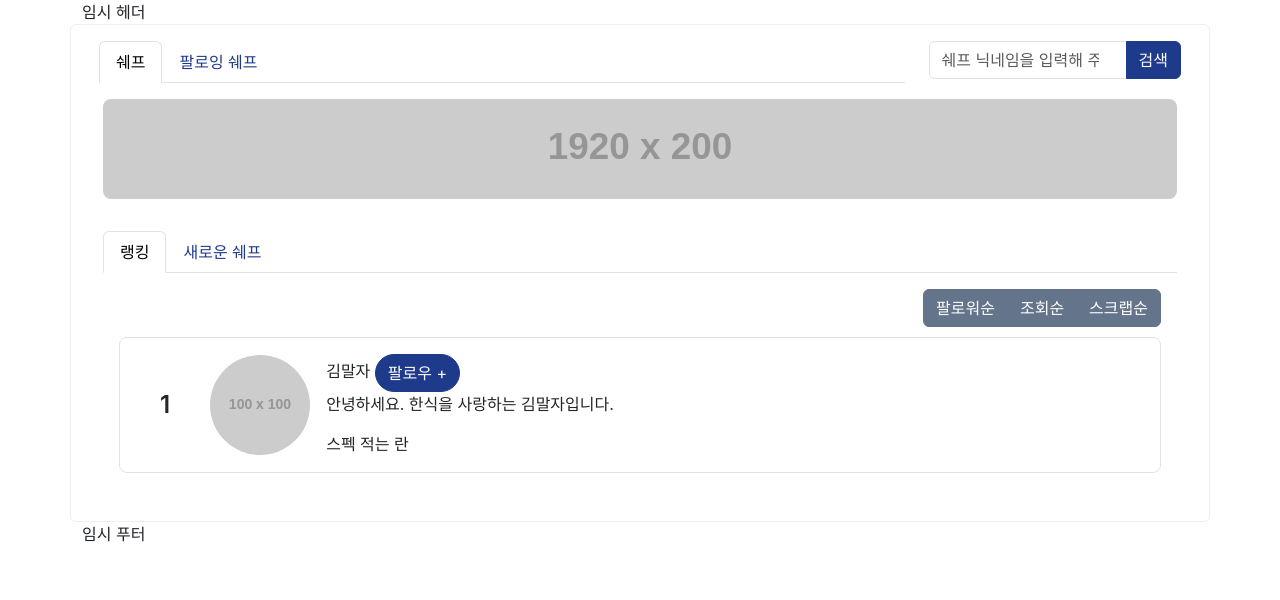
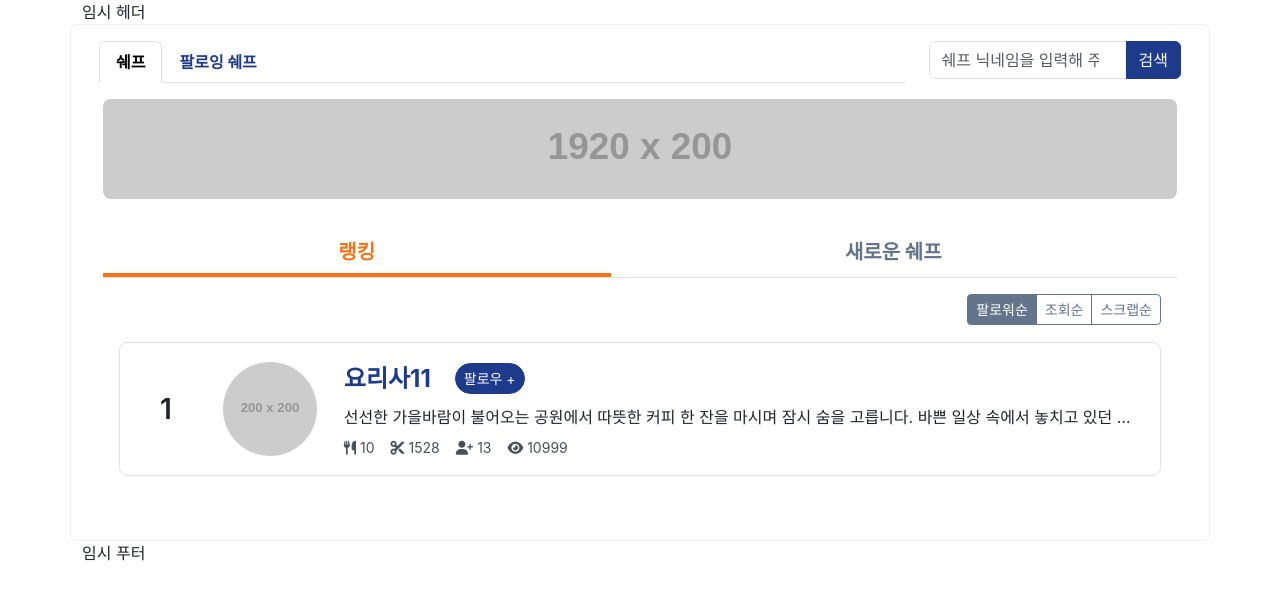
Before and after one commit to mugunZzang/HansikmatZIP, a Java web app: page /chef/chef_list in a window 1280 px wide. Shown: the top 600 px of the page. Run offline with Spring Boot 4, a stand-in JSP engine, Linux system fonts and the light colour scheme; grey boxes labelled with a size stand in for pictures from a placeholder-image service; some of the project's set-up classes (security, data sources, template engines, error pages and the like) are left out, and stand-ins take their place; some libraries are stand-ins or nearby versions; some web fonts are replaced.

Commit message:
육무군 / 261124 커밋

```diff
--- a/finalProject/src/main/java/com/spring/app/security/yukmg/controller/MemberController.java
+++ b/finalProject/src/main/java/com/spring/app/security/yukmg/controller/UserController.java
@@ -12,7 +12,7 @@ import lombok.RequiredArgsConstructor;
 @Controller
 @RequiredArgsConstructor
 @RequestMapping(value = "/security/")
-public class MemberController {
+public class UserController {
 
 	// 누구나 접근 가능한 URL
     // 조건이 없으므로, 로그인을 하지 않은 상태이거나 또는 로그인을 성공한 상태 모두 메뉴가 보여지는 것이다
--- /dev/null
+++ b/finalProject/src/main/java/com/spring/app/security/yukmg/model/UserDAO.java
@@ -0,0 +1,5 @@
+package com.spring.app.security.yukmg.model;
+
+public interface UserDAO {
+
+}
--- /dev/null
+++ b/finalProject/src/main/java/com/spring/app/security/yukmg/model/UserDAO_imple.java
@@ -0,0 +1,5 @@
+package com.spring.app.security.yukmg.model;
+
+public class UserDAO_imple implements UserDAO {
+
+}
--- a/finalProject/src/main/resources/templates/chef/yukmg/chef_list.html
+++ b/finalProject/src/main/resources/templates/chef/yukmg/chef_list.html
@@ -16,6 +16,17 @@
 	<link rel="stylesheet" href="">
 
 	<style type="text/css">
+
+		*{
+			margin:0;
+			padding:0;
+		}
+
+		a {
+			text-decoration:none;
+
+		}
+
 		.chef-wrap {
 			background-color: #ffffff;
 			border:1px solid #efefef;
@@ -34,6 +45,33 @@
 			width:100%;
 		}
 
+		/* 쉐프 하위 탭 메뉴 */
+		.chef-tab-second button{
+			color:var(--bs-secondary);
+			border:none;
+			border-bottom:4px solid transparent;
+			transition: border-color .4s ease-out,
+						color .4s ease-out;
+			border-radius:unset;
+		}
+
+		.chef-tab-second button:hover {
+			color:var(--bs-success);
+			border-bottom-color:var(--bs-success);
+		}
+
+		.chef-tab-second button.active{
+			color:var(--bs-success);
+			border-bottom-color:var(--bs-success);
+		}
+
+
+		/* 랭킹 리스트 */
+		.ranking-wrap {
+			border-top:1px solid var(--bs-gray-300);
+		}
+
+
 		ul.ranking-list {
 			list-style:none;
 			margin:0;
@@ -45,8 +83,60 @@
 
 		}
 
-		.profile-photo {
+		ul.ranking-list li {
+			transition:background-color .4s ease-out;
+		}
+
+		ul.ranking-list li:hover {
+			background-color: #F8F9FA;
+		}
+
+		.profile-zone {
 			border-radius:50%;
+			overflow:hidden;
+			width: 100px;
+			height:100px;
+			border:3px solid transparent;
+			position:relative;
+			transition: border-color .4s ease-out;
+			flex-shrink: 0;
+		}
+
+		.profile-zone:hover {
+			border-color: #1E3A8A;
+		}
+
+		.profile-zone .profile-photo {
+			 width: 100%;
+			 height: 100%;
+			 object-fit: cover;
+			 transition: transform .4s ease-out;
+		}
+
+		.profile-zone:hover .profile-photo {
+			transform: scale(1.1);
+		}
+
+		.chef-name:hover {
+			text-decoration:underline;
+		}
+
+		.intro-zone p {
+			max-width:800px;
+			overflow:hidden;
+			white-space:nowrap;
+			text-overflow:ellipsis;
+		}
+
+		.stat-zone ul {
+			list-style:none;
+			margin:0;
+			padding:0;
+		}
+
+		.stat-zone ul li {
+			color:var(--bs-gray-700);
+			font-size:14px;
 		}
 	</style>
 
@@ -66,7 +156,7 @@
   	<div class="tit-wrap container-fluid row m-auto px-0">
   		<!--/* 탭 버튼 */-->
   		<div class="nav-wrap col-12 col-lg-9">
-  			<ul class="nav nav-tabs" id="chefTop" role="tablist">
+  			<ul class="nav nav-tabs fw-bold" id="chefTop" role="tablist">
 			  <li class="nav-item" role="presentation">
 			    <button class="nav-link active" id="chef" data-bs-toggle="tab" data-bs-target="#chef-pane" type="button" role="tab" aria-controls="chef-pane" aria-selected="true">쉐프</button>
 			  </li>
@@ -99,50 +189,68 @@
 
 		<!--/* 쉐프 영역 */-->
 		<div class="tab-pane fade show active p-3" id="chef-pane" role="tabpanel" aria-labelledby="chef-tab" tabindex="0">
-			<ul class="nav nav-tabs" id="chefTab" role="tablist">
-			  <li class="nav-item" role="presentation">
-			    <button class="nav-link active" id="ranking" data-bs-toggle="tab" data-bs-target="#ranking-pane" type="button" role="tab" aria-controls="ranking-pane" aria-selected="true">랭킹</button>
-			  </li>
-			  <li class="nav-item" role="presentation">
-			    <button class="nav-link" id="new-chef" data-bs-toggle="tab" data-bs-target="#new-chef-pane" type="button" role="tab" aria-controls="new-chef-pane" aria-selected="false">새로운 쉐프</button>
-			  </li>
-			</ul>
 
-			<div class="tab-content" id="chefTabContent">
-				<div class="tab-pane fade show active p-3 clearfix pt-6" id="ranking-pane" role="tabpanel" aria-labelledby="ranking-tab" tabindex="0">
+			<div class="btn-group w-100 chef-tab-second" role="group" aria-label="쉐프 탭메뉴">
+			  <button type="button" class="btn fs-5 fw-bold active">랭킹</button>
+			  <button type="button" class="btn fs-5 fw-bold">새로운 쉐프</button>
+			</div>
+
+			<div class="ranking-wrap p-3">
 				<div class="btn-group float-end" role="group" aria-label="정렬 버튼">
-					  <button type="button" class="btn btn-secondary">팔로워순</button>
-					  <button type="button" class="btn btn-secondary">조회순</button>
-					  <button type="button" class="btn btn-secondary">스크랩순</button>
+				  <button type="button" class="btn btn-sm btn-outline-secondary active">팔로워순</button>
+				  <button type="button" class="btn btn-sm btn-outline-secondary">조회순</button>
+				  <button type="button" class="btn btn-sm btn-outline-secondary">스크랩순</button>
 				</div>
 
 				<ul class="pt-5 ranking-list">
-						<li class="rounded-3 border p-3 d-flex justify-content-start align-items-center gap-3">
-							<span class="ranking-num fs-4 fw-semibold">1</span>
+
+					<!-- /* 쉐프 카드 */ -->
+					<li class="rounded-3 border p-3 d-flex justify-content-start align-items-center gap-4 mb-3">
+						<span class="ranking-num fs-3 fw-semibold">1</span>
 						<div class="profile-zone">
-								<img alt="프사" src="https://placehold.co/100x100" class="profile-photo">
+							<a href="#">
+								<img alt="프사" src="https://placehold.co/200x200" class="profile-photo">
+							</a>
 						</div>
 						<div class="desc-zone">
-								<div class="name-zone">
-									<span>김말자</span>
-									<button class="btn btn-primary rounded-pill">팔로우 +</button>
+							<div class="name-zone d-flex justify-content-start flex-row align-items-center gap-4">
+								<a href="#" class="chef-name">
+									<p class="p-0 m-0 fs-4 fw-bold">요리사11</p>
+								</a>
+								<button class="btn btn-sm btn-primary rounded-pill">팔로우 +</button>
 							</div>
 							<div class="intro-zone">
-									<p>
-										안녕하세요. 한식을 사랑하는 김말자입니다.
+								<p class="p-0 m-0 my-2">
+									선선한 가을바람이 불어오는 공원에서 따뜻한 커피 한 잔을 마시며 잠시 숨을 고릅니다. 바쁜 일상 속에서 놓치고 있던 소소한 행복과 여유를 되찾는 이 시간이 참 소중하게 느껴집니다.
 								</p>
 							</div>
 							<div class="stat-zone">
-									스펙 적는 란
+								<ul class="d-flex justify-content-start gap-3">
+									<li>
+										<i class="fa-solid fa-utensils"></i>
+										<span>10</span>
+									</li>
+									<li>
+										<i class="fa-solid fa-scissors"></i>
+										<span>1528</span>
+									</li>
+									<li>
+										<i class="fa-solid fa-user-plus"></i>
+										<span>13</span>
+									</li>
+									<li>
+										<i class="fa-solid fa-eye"></i>
+										<span>10999</span>
+									</li>
+								</ul>
 							</div>
 						</div>
 					</li>
+
+
 				</ul>
 			</div>
-				<div class="tab-pane fade p-3" id="new-chef-pane" role="tabpanel" aria-labelledby="new-chef-tab" tabindex="0">
-					쉐로운 쉐프 목록
-				</div>
-			</div>
+
 		</div>
 
 		<!--/* 팔로윙 쉐프 영역 */-->
```
Also changed, not shown: finalProject/src/main/java/com/spring/app/security/yukmg/domain/UserDTO.java (added, +39 -0 lines), finalProject/file_profileimage/chef01.jpg (added), finalProject/file_profileimage/chef02.jpg (added), finalProject/file_profileimage/chef03.jpg (added). Lines whose indentation alone changed are shown as unchanged.
